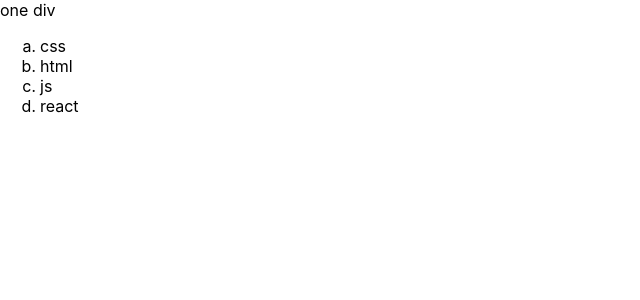
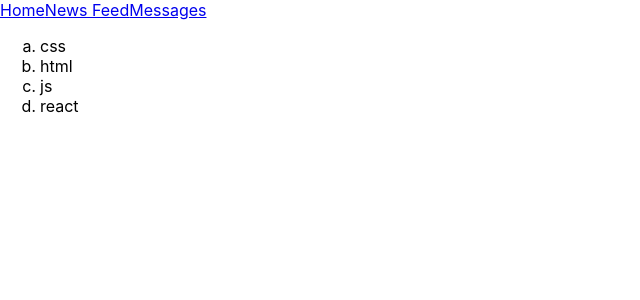
Before and after one commit to rakovets-private/it-kamasutra-react-js-v1, a React (Create React App) app in the folder social-network/: page / in a window 1280 px wide. Shown: the top 300 px of the page, without its empty margins (0-640 px from the left). Built offline with nearby package versions, Linux system fonts and the light colour scheme.

Commit message:
07. Уроки React JS (что такое Компонента)

```diff
--- a/social-network/src/App.js
+++ b/social-network/src/App.js
@@ -4,8 +4,15 @@ import './App.css';
 const App = () => {
   return (
     <div>
-      <div>one div</div>
-      <div className="App">
+      <Header/>
+      <Technologies/>
+    </div>
+  );
+}
+
+const Technologies = () => {
+  return (
+    <div>
       <ul>
         <li>css</li>
         <li>html</li>
@@ -13,8 +20,18 @@ const App = () => {
         <li>react</li>
       </ul>
     </div>
-    </div>
   );
 }
 
+
+const Header = () => {
+  return (
+    <div>
+      <a href="#">Home</a>
+      <a href="#">News Feed</a>
+      <a href="#">Messages</a>
+    </div>
+  )
+}
+
 export default App;
```
Lines whose indentation alone changed are shown as unchanged.
